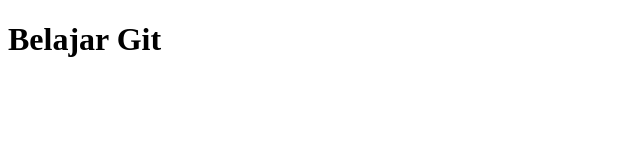
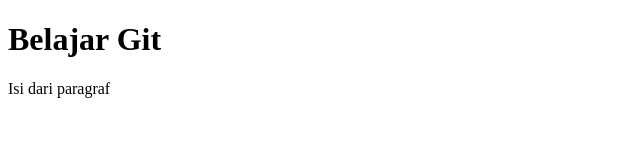
Before and after one commit to HendroPrabowo/tutorial, a plain HTML site: page index.html in a window 1280 px wide. Shown: the whole page, without its empty margins (0-640 px from the left). Drawn offline with Linux system fonts and the light colour scheme.

Commit message:
Update di git

```diff
--- a/index.html
+++ b/index.html
@@ -5,5 +5,6 @@
 	</head>
 	<body>
 		<h1>Belajar Git</h1>
+		<p>Isi dari paragraf</p>
 	</body>
 </html>
```
